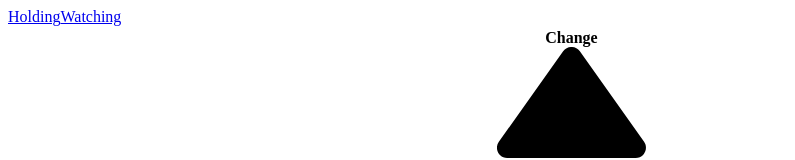
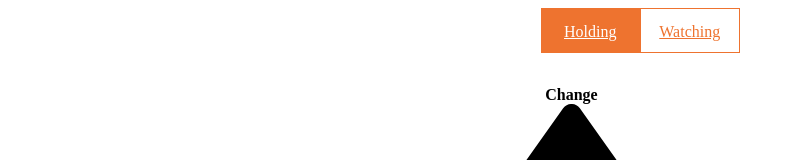
Before and after one commit to boonsuen/hodler, a Gatsby site: page / in a window 1280 px wide. Shown: the top 160 px of the page, without its empty margins (0-795 px from the left). Built offline with nearby package versions, Linux system fonts and the light colour scheme; Gatsby itself is replaced by a stand-in of ours; no server answers.

Commit message:
New components

```diff
--- a/src/components/Switch.js
+++ b/src/components/Switch.js
@@ -1,55 +1,73 @@
 import React from 'react';
-import { NavLink } from 'react-router-dom';
+import { Link } from 'gatsby';
+import styled from 'styled-components';
 
-export default class Switch extends React.Component {
-  state = {
-    classNames: {
-      hold: 'active hold',
-      watch: 'inactive watch'
-    }
-  };
-  componentDidMount() {
-    if (this.props.view === 'hold') {
-      this.setState(() => ({
-        classNames: {
-          hold: 'active hold',
-          watch: 'inactive watch'
-        }
-      }))
-    } else if (this.props.view === 'watch') {
-      this.setState(() => ({
-        classNames: {
-          hold: 'inactive hold',
-          watch: 'active watch'
-        }
-      }));
+const Switch = styled.div`
+  margin: 0 auto 30px auto;
+  display: flex;
+  width: 199px;
+  justify-content: center;
+
+  a {
+    height: 45px;
+    cursor: pointer;
+    text-align: center;
+    line-height: 45px;
+    width: 100px;
+    box-sizing: border-box;
+  }
+`;
+
+const StyledLink = styled(({ isActive, children, ...rest }) => (
+  <Link {...rest}>{children}</Link>
+))`
+  background-color: ${props => props.isActive ? "#EE732F" : "none"};
+  color: ${props => props.isActive ? "#fff" : "#EE732F"};
+  border: 1px solid #EE732F;
+  transition: all .2s;
+
+  &:hover {
+    background-color: ${props => !props.isActive && "rgba(255,107,0,0.1)"};
+    color: ${props => !props.isActive && "#EE732F"};
+  }
+`;
+
+class StyledSwitch extends React.Component {
+  getSelectedLink = () => {
+    if (typeof window !== `undefined`) {
+      if (window.location.pathname === '/') {
+        return 'hold'
+      } else if (window.location.pathname === '/watch' || window.location.pathname === '/watch/') {
+        return 'watch'
+      }
     }
   }
-  handleSwitch = (e) => {
-    const classNames = e.target.className.split(' ');
-    const notMatched = !classNames.find(elem => elem === this.props.view);
-    if (this.props.view === 'hold' && notMatched) {
-      this.setState(() => ({
-        classNames: {
-          hold: 'inactive hold',
-          watch: 'active watch'
-        }
-      }));
-    } else if (this.props.view === 'watch' && notMatched) {
-      this.setState(() => ({
-        classNames: {
-          hold: 'active hold',
-          watch: 'inactive watch'
-        }
-      }));
-    }
-  };
+  state = {
+    selectedLink: this.getSelectedLink()
+  }
+  isActive = (selectedLink) => this.state.selectedLink === selectedLink;
+  handleSwitch = (selectedLink) => {
+    this.setState({selectedLink});
+  }
   render() {
     return (
-      <div className="switch" onClick={this.handleSwitch}>
-        <NavLink activeClassName="" className={this.state.classNames.hold} to="/" exact={true}>Holding</NavLink>
-        <NavLink activeClassName="" className={this.state.classNames.watch} to="/watch">Watching</NavLink>
-      </div>
+      <Switch>
+        <StyledLink
+          isActive={this.isActive('hold')}
+          onClick={() => {
+            this.handleSwitch('hold')
+          }}
+          to="/">Holding</StyledLink>
+        <StyledLink
+          isActive={this.isActive('watch')}
+          onClick={() => {
+            console.log('yo')
+            this.handleSwitch('watch')
+          }}
+          to="/watch">Watching</StyledLink>
+      </Switch>
     );
   }
 }
+
+export default StyledSwitch;
```
Also changed, not shown: src/components/Layout.js (added, +68 -0 lines), src/components/PriceTable.js (added, +9 -0 lines).
